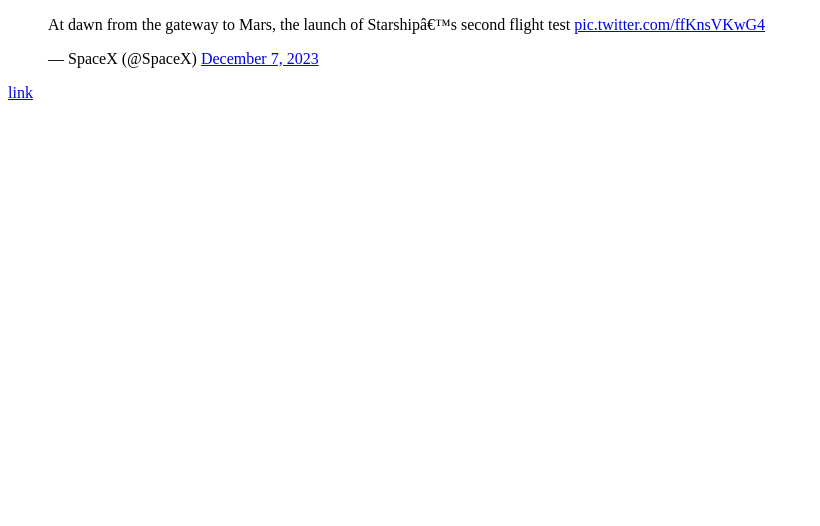
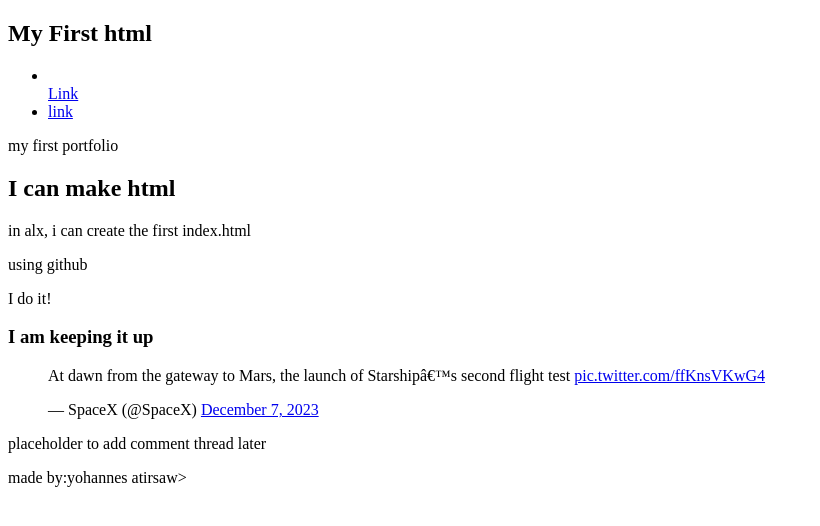
Before and after one commit to Yohannes-john/My_First_Portfolio, a plain HTML site: page html_basic/tweets.html in a window 1280 px wide. Shown: the whole page, without its empty margins (0-820 px from the left). Drawn offline with Linux system fonts and the light colour scheme.

Commit message:
Update tweets.html

```diff
--- a/html_basic/tweets.html
+++ b/html_basic/tweets.html
@@ -4,7 +4,30 @@
       <title>Document</title>
     </head>
     <body>
-      <blockquote class="twitter-tweet"><p lang="en" dir="ltr">At dawn from the gateway to Mars, the launch of Starship’s second flight test <a href="https://t.co/ffKnsVKwG4">pic.twitter.com/ffKnsVKwG4</a></p>&mdash; SpaceX (@SpaceX) <a href="https://twitter.com/SpaceX/status/1732824684683784516?ref_src=twsrc%5Etfw">December 7, 2023</a></blockquote> <script async src="https://platform.twitter.com/widgets.js" charset="utf-8"></script>
-     <a href="index.html">link</a>
+      <nav>
+        <h1>My First html</h1>
+        <ul>
+          <li></li><a href="https://i.ibb.co/gTDZZT8/ALX-Logo-07.png">Link</a></li>
+          <li><a href="index.html">link</a></li>
+        </ul>
+      </nav>
+      <section>
+        <article>
+          <p>my first portfolio</p>
+      <h2>I can make html</h2>
+      <p>in alx, i can create the first index.html</p>
+      <p>using github</p>
+      <p>I do it!</p>
+      <h3>I am keeping it up</h3>
+           <blockquote class="twitter-tweet"><p lang="en" dir="ltr">At dawn from the gateway to Mars, the launch of Starship’s second flight test <a href="https://t.co/ffKnsVKwG4">pic.twitter.com/ffKnsVKwG4</a></p>&mdash; SpaceX (@SpaceX) <a href="https://twitter.com/SpaceX/status/1732824684683784516?ref_src=twsrc%5Etfw">December 7, 2023</a></blockquote> <script async src="https://platform.twitter.com/widgets.js" charset="utf-8"></script>
+        </article>
+        <aside>
+          <p>placeholder to add comment thread later</p>
+
+        </aside>
+      </section>
+      <footer>
+           <p> made by:yohannes atirsaw> <a href="http://www.youtube.com>here</a></p>
+      </footer>
     </body>
   </html>
```
